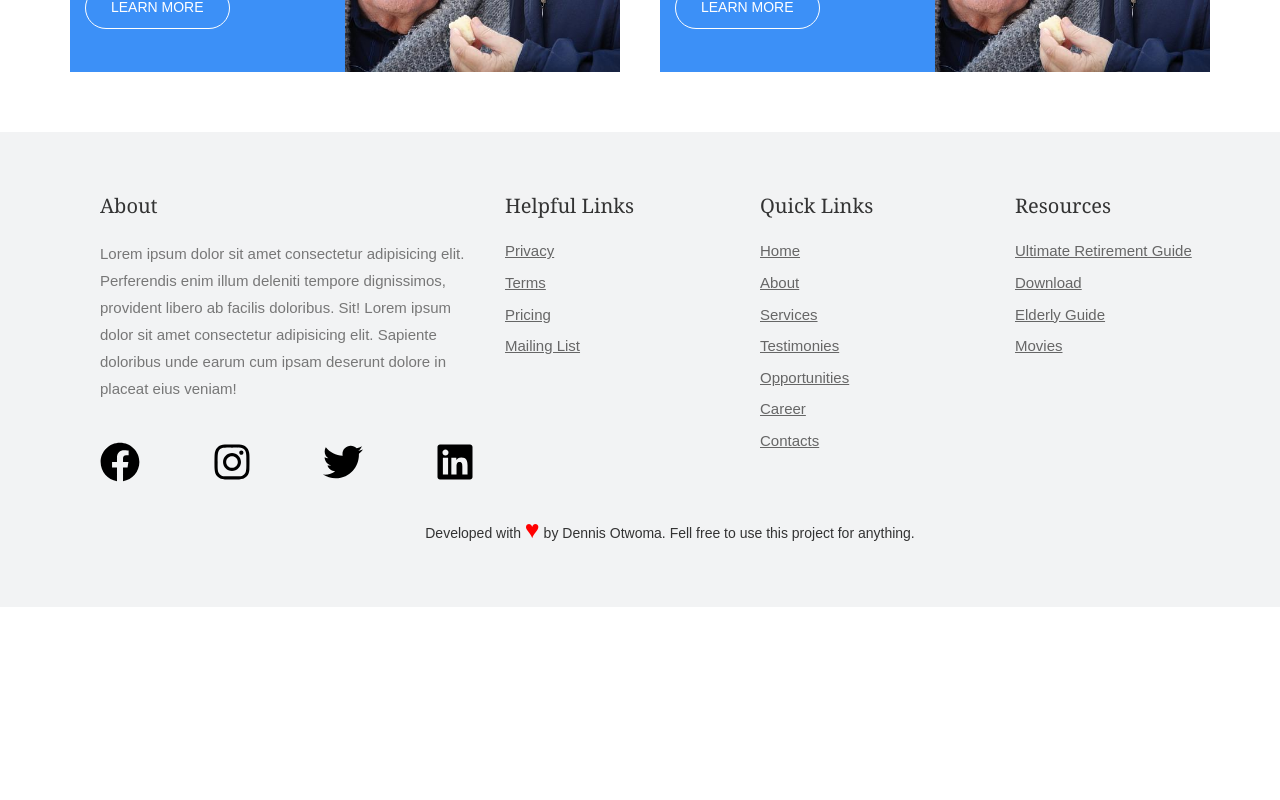
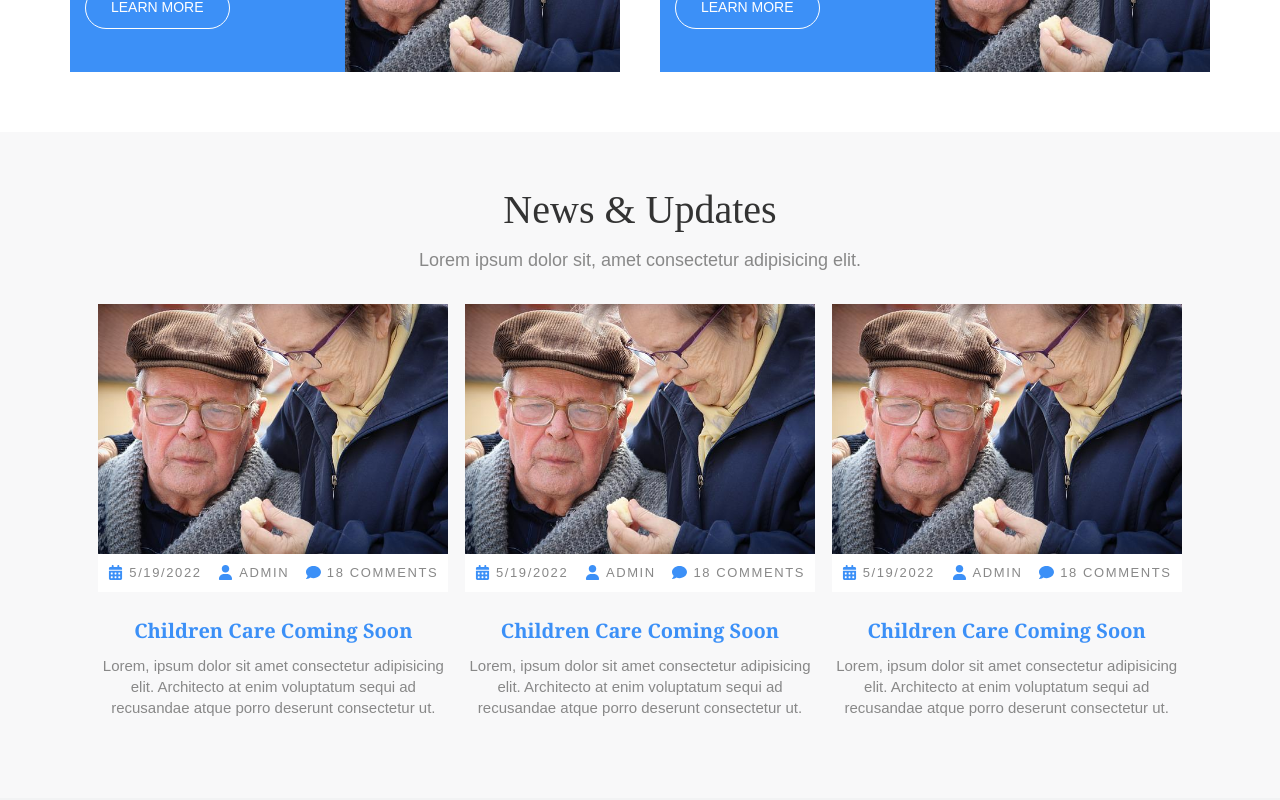
Before and after one commit to codeme254/Eldino, a React (Create React App) app: page / in a window 1280 px wide. Shown: the part 4480-5280 px from the top of the page. Before the commit the page ends 5087 px from the top, so only its background shows below. Built offline with nearby package versions, Linux system fonts and the light colour scheme.

Commit message:
finished the page with only responsiveness remaining

```diff
--- a/src/App.css
+++ b/src/App.css
@@ -545,6 +545,97 @@ body {
 }
 /* end of opportunities section */
 
+
+/* news and updates section */
+.news_section{
+  background-color: #f1f2f385;
+  padding: 5rem 0;
+}
+
+.newscards__container{
+  display: grid;
+  grid-template-columns: repeat(auto-fit, minmax(30rem, 1fr));
+  justify-items: center;
+  gap: 2rem;
+  margin: 3rem 0;
+  padding: 0 10rem;
+}
+
+.newscard__link, .newscard__link:visited{
+  text-decoration: none;
+  color: inherit;
+  display: block;
+  width: 35rem;
+}
+
+.newscard__header{
+  background-color: var(--color-white);
+  /* box-shadow: 0 4px 10px rgba(0, 0, 0, 0.212); */
+  /* box-shadow: 0px 4px 4px -2px rgba(51, 51, 51, 0.73); */
+  margin-bottom: 2.5rem;
+}
+
+.newscard__image{
+  height: 25rem;
+}
+
+.newscard__image--img{
+  width: 100%;
+  height: 100%;
+  display: block;
+  object-fit: cover;
+}
+
+.newscard__details{
+  display: flex;
+  justify-content: space-between;
+  align-items: center;
+  padding: 1rem;
+}
+
+.newscard__details--box{
+  display: flex;
+  justify-content: center;
+  align-items: center;
+}
+
+.newscard__details--box svg{
+  --size: 1.5rem;
+  width: var(--size);
+  height: var(--size);
+  margin-right: .6rem;
+  fill: var(--color-primary);
+}
+
+.newscard__details--text{
+  font-size: 1.3rem;
+  text-transform: uppercase;
+  letter-spacing: 1.6px;
+  color: #888;
+}
+
+.newscard__body{
+  display: flex;
+  flex-direction: column;
+  justify-content: center;
+  align-items: center;
+}
+
+.newscard__body--title{
+  font-size: 2rem;
+  font-family: Georgia, 'Times New Roman', Times, serif;
+  text-transform: capitalize;
+  color: var(--color-primary);
+  margin-bottom: 1rem;
+}
+
+.newscard__body--preview-text{
+  font-size: 1.5rem;
+  text-align: center;
+  color: #888;
+}
+/* end of news and updates section */
+
 /* footer */
 .footer {
   padding: 6rem 4rem;
--- a/src/App.js
+++ b/src/App.js
@@ -8,6 +8,7 @@ import Services from './Services/Services';
 import Goals from './Goals/Goals';
 import Testimonies from './Testimonies/Testimonies';
 import Opportunities from './Opportunities/Opportunities';
+import NewsAndUpdates from './News/News';
 import Footer from './Footer/Footer';
 
 function App() {
@@ -21,6 +22,7 @@ function App() {
       <Goals />
       <Testimonies />
       <Opportunities />
+      <NewsAndUpdates />
       <Footer />
     </div>
   );
--- a/src/Assets/Icons/Icons.jsx
+++ b/src/Assets/Icons/Icons.jsx
@@ -49,10 +49,12 @@ export const Facebook = () => {
 };
 
 export const Instagram = () => {
-  return(
-    <svg xmlns="http://www.w3.org/2000/svg" viewBox="0 0 448 512"><path d="M224.1 141c-63.6 0-114.9 51.3-114.9 114.9s51.3 114.9 114.9 114.9S339 319.5 339 255.9 287.7 141 224.1 141zm0 189.6c-41.1 0-74.7-33.5-74.7-74.7s33.5-74.7 74.7-74.7 74.7 33.5 74.7 74.7-33.6 74.7-74.7 74.7zm146.4-194.3c0 14.9-12 26.8-26.8 26.8-14.9 0-26.8-12-26.8-26.8s12-26.8 26.8-26.8 26.8 12 26.8 26.8zm76.1 27.2c-1.7-35.9-9.9-67.7-36.2-93.9-26.2-26.2-58-34.4-93.9-36.2-37-2.1-147.9-2.1-184.9 0-35.8 1.7-67.6 9.9-93.9 36.1s-34.4 58-36.2 93.9c-2.1 37-2.1 147.9 0 184.9 1.7 35.9 9.9 67.7 36.2 93.9s58 34.4 93.9 36.2c37 2.1 147.9 2.1 184.9 0 35.9-1.7 67.7-9.9 93.9-36.2 26.2-26.2 34.4-58 36.2-93.9 2.1-37 2.1-147.8 0-184.8zM398.8 388c-7.8 19.6-22.9 34.7-42.6 42.6-29.5 11.7-99.5 9-132.1 9s-102.7 2.6-132.1-9c-19.6-7.8-34.7-22.9-42.6-42.6-11.7-29.5-9-99.5-9-132.1s-2.6-102.7 9-132.1c7.8-19.6 22.9-34.7 42.6-42.6 29.5-11.7 99.5-9 132.1-9s102.7-2.6 132.1 9c19.6 7.8 34.7 22.9 42.6 42.6 11.7 29.5 9 99.5 9 132.1s2.7 102.7-9 132.1z"/></svg>
-  )
-}
+  return (
+    <svg xmlns="http://www.w3.org/2000/svg" viewBox="0 0 448 512">
+      <path d="M224.1 141c-63.6 0-114.9 51.3-114.9 114.9s51.3 114.9 114.9 114.9S339 319.5 339 255.9 287.7 141 224.1 141zm0 189.6c-41.1 0-74.7-33.5-74.7-74.7s33.5-74.7 74.7-74.7 74.7 33.5 74.7 74.7-33.6 74.7-74.7 74.7zm146.4-194.3c0 14.9-12 26.8-26.8 26.8-14.9 0-26.8-12-26.8-26.8s12-26.8 26.8-26.8 26.8 12 26.8 26.8zm76.1 27.2c-1.7-35.9-9.9-67.7-36.2-93.9-26.2-26.2-58-34.4-93.9-36.2-37-2.1-147.9-2.1-184.9 0-35.8 1.7-67.6 9.9-93.9 36.1s-34.4 58-36.2 93.9c-2.1 37-2.1 147.9 0 184.9 1.7 35.9 9.9 67.7 36.2 93.9s58 34.4 93.9 36.2c37 2.1 147.9 2.1 184.9 0 35.9-1.7 67.7-9.9 93.9-36.2 26.2-26.2 34.4-58 36.2-93.9 2.1-37 2.1-147.8 0-184.8zM398.8 388c-7.8 19.6-22.9 34.7-42.6 42.6-29.5 11.7-99.5 9-132.1 9s-102.7 2.6-132.1-9c-19.6-7.8-34.7-22.9-42.6-42.6-11.7-29.5-9-99.5-9-132.1s-2.6-102.7 9-132.1c7.8-19.6 22.9-34.7 42.6-42.6 29.5-11.7 99.5-9 132.1-9s102.7-2.6 132.1 9c19.6 7.8 34.7 22.9 42.6 42.6 11.7 29.5 9 99.5 9 132.1s2.7 102.7-9 132.1z" />
+    </svg>
+  );
+};
 
 export const LinkedIn = () => {
   return (
@@ -61,3 +63,41 @@ export const LinkedIn = () => {
     </svg>
   );
 };
+
+export const Message = () => {
+  return (
+    <svg xmlns="http://www.w3.org/2000/svg" viewBox="0 0 512 512">
+      <path d="M511.1 63.1v287.1c0 35.25-28.75 63.1-64 63.1h-144l-124.9 93.68c-7.875 5.75-19.12 .0497-19.12-9.7v-83.98h-96c-35.25 0-64-28.75-64-63.1V63.1c0-35.25 28.75-63.1 64-63.1h384C483.2 0 511.1 28.75 511.1 63.1z" />
+    </svg>
+  );
+};
+
+export const Comment = () => {
+  return(
+    <svg xmlns="http://www.w3.org/2000/svg" viewBox="0 0 512 512"><path d="M256 32C114.6 32 .0272 125.1 .0272 240c0 49.63 21.35 94.98 56.97 130.7c-12.5 50.37-54.27 95.27-54.77 95.77c-2.25 2.25-2.875 5.734-1.5 8.734C1.979 478.2 4.75 480 8 480c66.25 0 115.1-31.76 140.6-51.39C181.2 440.9 217.6 448 256 448c141.4 0 255.1-93.13 255.1-208S397.4 32 256 32z"/></svg>
+  )
+};
+
+export const PaperPlane = () => {
+  return (
+    <svg xmlns="http://www.w3.org/2000/svg" viewBox="0 0 512 512">
+      <path d="M511.6 36.86l-64 415.1c-1.5 9.734-7.375 18.22-15.97 23.05c-4.844 2.719-10.27 4.097-15.68 4.097c-4.188 0-8.319-.8154-12.29-2.472l-122.6-51.1l-50.86 76.29C226.3 508.5 219.8 512 212.8 512C201.3 512 192 502.7 192 491.2v-96.18c0-7.115 2.372-14.03 6.742-19.64L416 96l-293.7 264.3L19.69 317.5C8.438 312.8 .8125 302.2 .0625 289.1s5.469-23.72 16.06-29.77l448-255.1c10.69-6.109 23.88-5.547 34 1.406S513.5 24.72 511.6 36.86z" />
+    </svg>
+  );
+};
+
+export const Calendar = () => {
+  return (
+    <svg xmlns="http://www.w3.org/2000/svg" viewBox="0 0 448 512">
+      <path d="M160 32V64H288V32C288 14.33 302.3 0 320 0C337.7 0 352 14.33 352 32V64H400C426.5 64 448 85.49 448 112V160H0V112C0 85.49 21.49 64 48 64H96V32C96 14.33 110.3 0 128 0C145.7 0 160 14.33 160 32zM0 192H448V464C448 490.5 426.5 512 400 512H48C21.49 512 0 490.5 0 464V192zM64 304C64 312.8 71.16 320 80 320H112C120.8 320 128 312.8 128 304V272C128 263.2 120.8 256 112 256H80C71.16 256 64 263.2 64 272V304zM192 304C192 312.8 199.2 320 208 320H240C248.8 320 256 312.8 256 304V272C256 263.2 248.8 256 240 256H208C199.2 256 192 263.2 192 272V304zM336 256C327.2 256 320 263.2 320 272V304C320 312.8 327.2 320 336 320H368C376.8 320 384 312.8 384 304V272C384 263.2 376.8 256 368 256H336zM64 432C64 440.8 71.16 448 80 448H112C120.8 448 128 440.8 128 432V400C128 391.2 120.8 384 112 384H80C71.16 384 64 391.2 64 400V432zM208 384C199.2 384 192 391.2 192 400V432C192 440.8 199.2 448 208 448H240C248.8 448 256 440.8 256 432V400C256 391.2 248.8 384 240 384H208zM320 432C320 440.8 327.2 448 336 448H368C376.8 448 384 440.8 384 432V400C384 391.2 376.8 384 368 384H336C327.2 384 320 391.2 320 400V432z" />
+    </svg>
+  );
+};
+
+export const User = () => {
+  return (
+    <svg xmlns="http://www.w3.org/2000/svg" viewBox="0 0 448 512">
+      <path d="M224 256c70.7 0 128-57.31 128-128s-57.3-128-128-128C153.3 0 96 57.31 96 128S153.3 256 224 256zM274.7 304H173.3C77.61 304 0 381.6 0 477.3c0 19.14 15.52 34.67 34.66 34.67h378.7C432.5 512 448 496.5 448 477.3C448 381.6 370.4 304 274.7 304z" />
+    </svg>
+  );
+};
--- /dev/null
+++ b/src/News/News.jsx
@@ -0,0 +1,44 @@
+import React from "react";
+import Title from "./../Title/Title";
+import NewsCard from "./NewsCard";
+
+import img1 from "./../Assets/Images/two-old.jpg";
+
+const NewsAndUpdates = () => {
+  return (
+    <section className="news_section">
+      <Title
+        mainTitle="news & updates"
+        descriptionText="Lorem ipsum dolor sit, amet consectetur adipisicing elit."
+      />
+      <div className="newscards__container">
+        <NewsCard
+          image={img1}
+          date={new Date().toLocaleDateString()}
+          blogger="admin"
+          numberOfComments={18}
+          title="children care coming soon"
+          previewText="Lorem, ipsum dolor sit amet consectetur adipisicing elit. Architecto at enim voluptatum sequi ad recusandae atque porro deserunt consectetur ut."
+        />
+        <NewsCard
+          image={img1}
+          date={new Date().toLocaleDateString()}
+          blogger="admin"
+          numberOfComments={18}
+          title="children care coming soon"
+          previewText="Lorem, ipsum dolor sit amet consectetur adipisicing elit. Architecto at enim voluptatum sequi ad recusandae atque porro deserunt consectetur ut."
+        />
+        <NewsCard
+          image={img1}
+          date={new Date().toLocaleDateString()}
+          blogger="admin"
+          numberOfComments={18}
+          title="children care coming soon"
+          previewText="Lorem, ipsum dolor sit amet consectetur adipisicing elit. Architecto at enim voluptatum sequi ad recusandae atque porro deserunt consectetur ut."
+        />
+      </div>
+    </section>
+  );
+};
+
+export default NewsAndUpdates;
--- /dev/null
+++ b/src/News/NewsCard.jsx
@@ -0,0 +1,32 @@
+import React from "react";
+import { Calendar, User, Comment } from "../Assets/Icons/Icons";
+
+const NewsCard = ({image, date, blogger, numberOfComments, title, previewText}) => {
+    return(
+        <a href="/" className="newscard__link">
+            <div className="newsCard">
+            <div className="newscard__header">
+                <div className="newscard__image">
+                    <img src={image} alt="news _image preview" className="newscard__image--img" />
+                </div>
+                <div className="newscard__details">
+                    <span className="newscard__details--box">
+                        <Calendar /> <p className="newscard__details--text">{date}</p>
+                    </span>
+                    <span className="newscard__details--box">
+                        <User /> <p className="newscard__details--text">{blogger}</p>
+                    </span>
+                    <span className="newscard__details--box">
+                        <Comment /> <p className="newscard__details--text">{numberOfComments} comments</p>
+                    </span>
+                </div>
+            </div>
+            <div className="newscard__body">
+                <h4 className="newscard__body--title">{title}</h4>
+                <p className="newscard__body--preview-text">{previewText}</p>
+            </div>
+        </div>
+        </a>
+    )
+}
+export default NewsCard;
```
